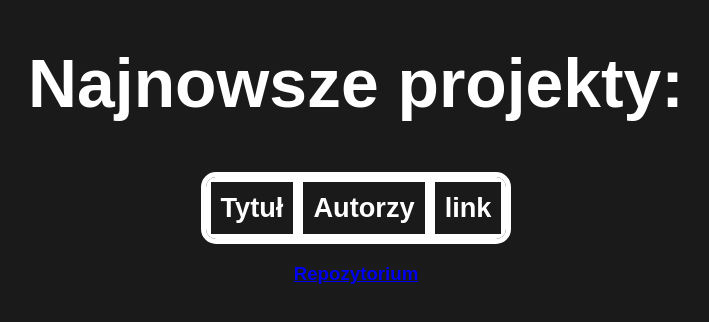
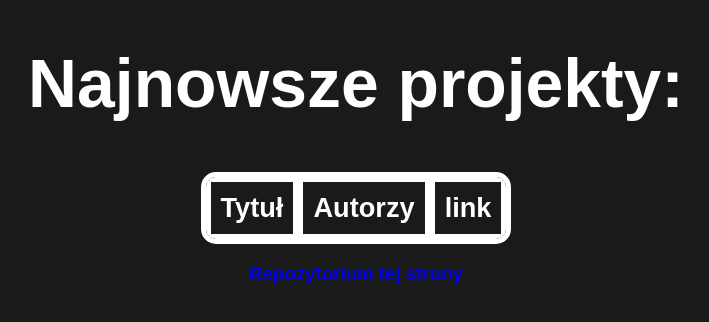
Before and after one commit to maslo-ser/maslo-ser.github.io, a plain HTML site: page index.html in a window 1280 px wide. Shown: the whole page, without its empty margins (284-993 px from the left). Drawn offline with Linux system fonts and the light colour scheme; no server answers.

Commit message:
Update index.html

```diff
--- a/index.html
+++ b/index.html
@@ -16,7 +16,7 @@
             <th>link</th>
         </tr>
     </table>
-    <h3><a href="https://github.com/" target="_blank">Repozytorium</a></h3>
+    <h3><a href="https://https://github.com/maslo-ser/maslo-ser.github.io target="_blank">Repozytorium tej strony</a></h3>
     <script src="script.js"></script>
 </body>
 </html>
```
